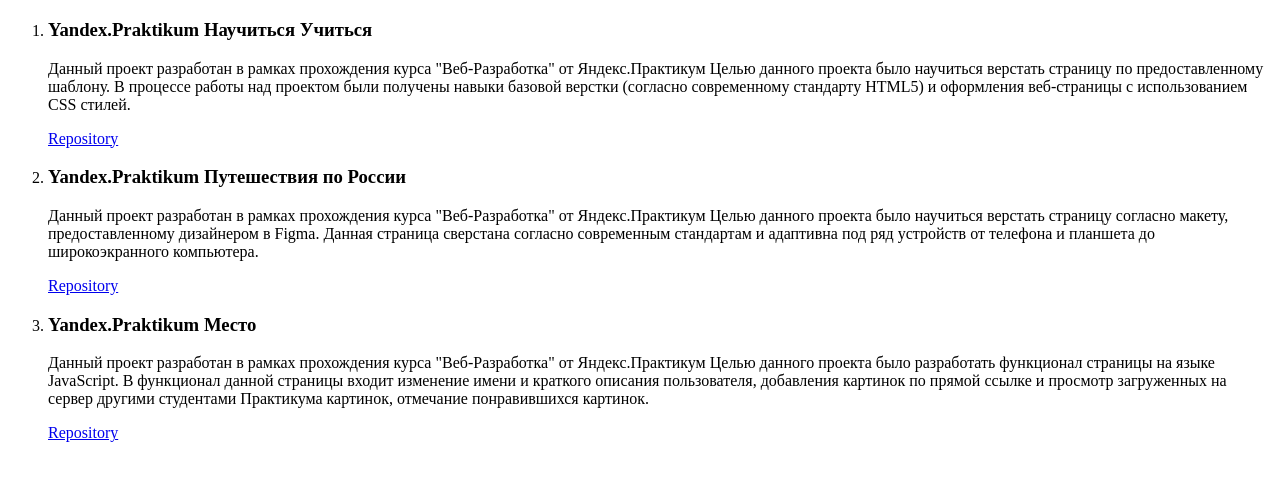
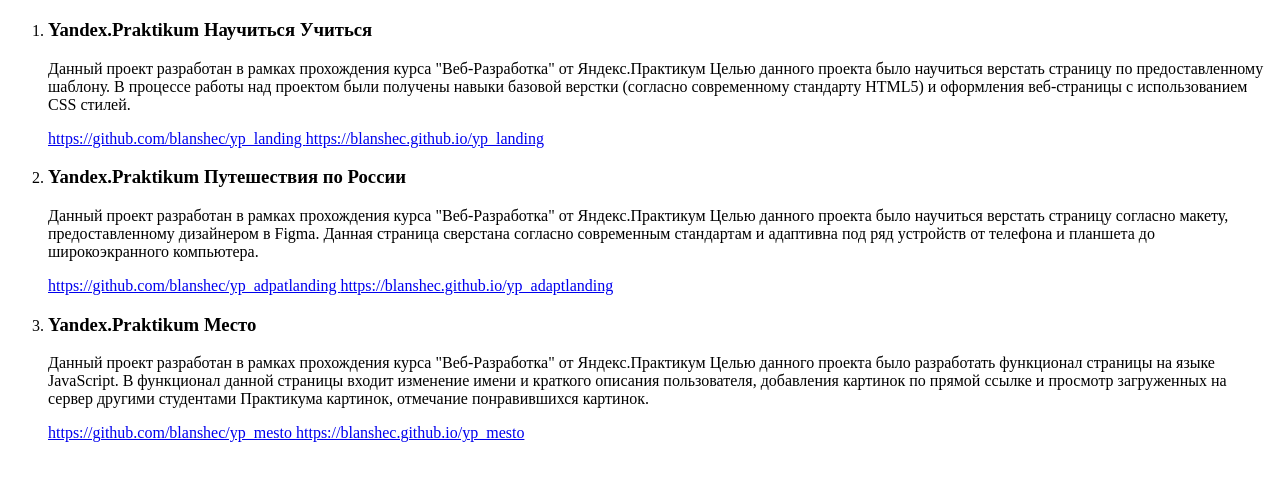
Before and after one commit to blanshec/blanshec.github.io, a plain HTML site: page index.html in a window 1280 px wide. Shown: the part 61-542 px from the top of the page. Drawn offline with Linux system fonts and the light colour scheme.

Commit message:
Update index.html. Links to repos edited

```diff
--- a/index.html
+++ b/index.html
@@ -29,7 +29,10 @@
             стилей.
           </p>
           <a href="https://github.com/blanshec/yp_landing">
-            Repository
+            https://github.com/blanshec/yp_landing
+          </a>
+          <a href="https://blanshec.github.io/yp_landing">
+            https://blanshec.github.io/yp_landing
           </a>
         </li>
         <li>
@@ -43,7 +46,10 @@
             широкоэкранного компьютера.
           </p>
           <a href="https://github.com/blanshec/yp_adpatlanding">
-            Repository
+            https://github.com/blanshec/yp_adpatlanding
+          </a>
+          <a href="https://blanshec.github.io/yp_adaptlanding">
+            https://blanshec.github.io/yp_adaptlanding
           </a>
         </li>
         <li>
@@ -58,7 +64,10 @@
             понравившихся картинок.
           </p>
           <a href="https://github.com/blanshec/yp_mesto">
-            Repository
+            https://github.com/blanshec/yp_mesto
+          </a>
+          <a href="https://blanshec.github.io/yp_mesto">
+            https://blanshec.github.io/yp_mesto
           </a>
         </li>
       </ol>
```
